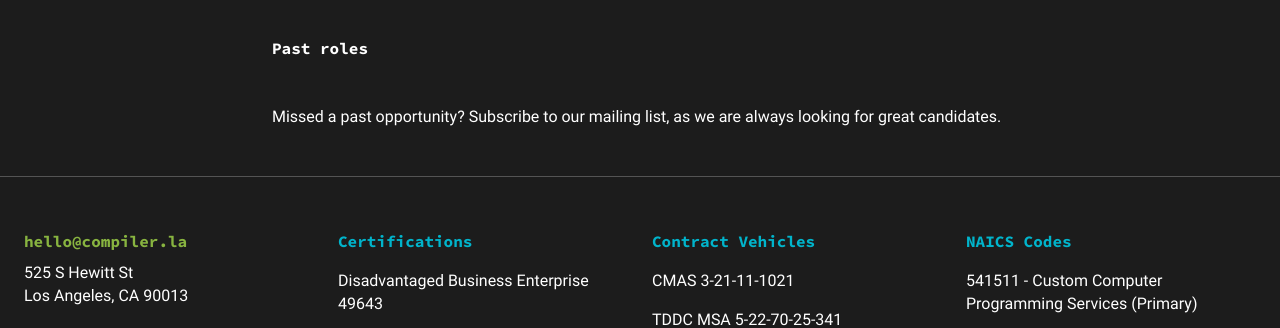
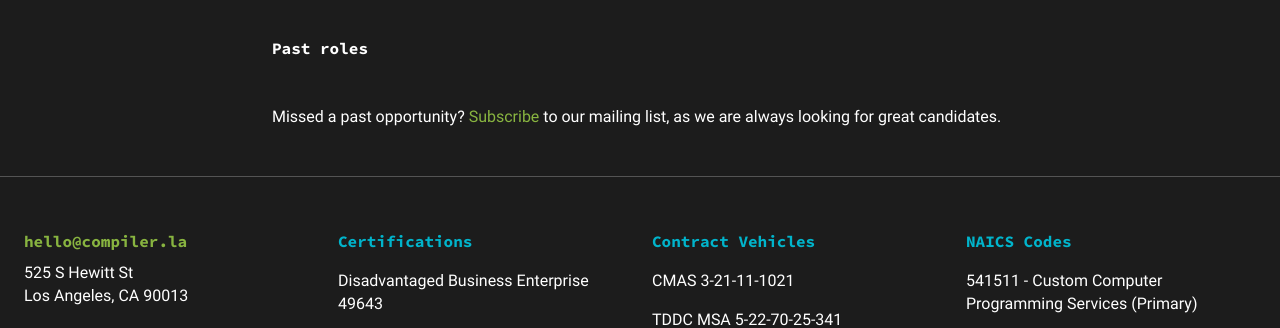
Before and after one commit to compilerla/compiler.la, a Jekyll site: the page built from jobs.html, in a window 1280 px wide. Shown: the part 434-762 px from the top of the page. Built offline with Jekyll 4.4.1, drawn with Linux system fonts in a browser that asks for light colours.

Commit message:
fix(links): should be green

```diff
--- a/styles/base.css
+++ b/styles/base.css
@@ -38,7 +38,7 @@ li {
 }
 
 a {
-    color: var(--white);
+    color: var(--green);
     text-decoration: none;
     transition: 250ms;
 }
```
